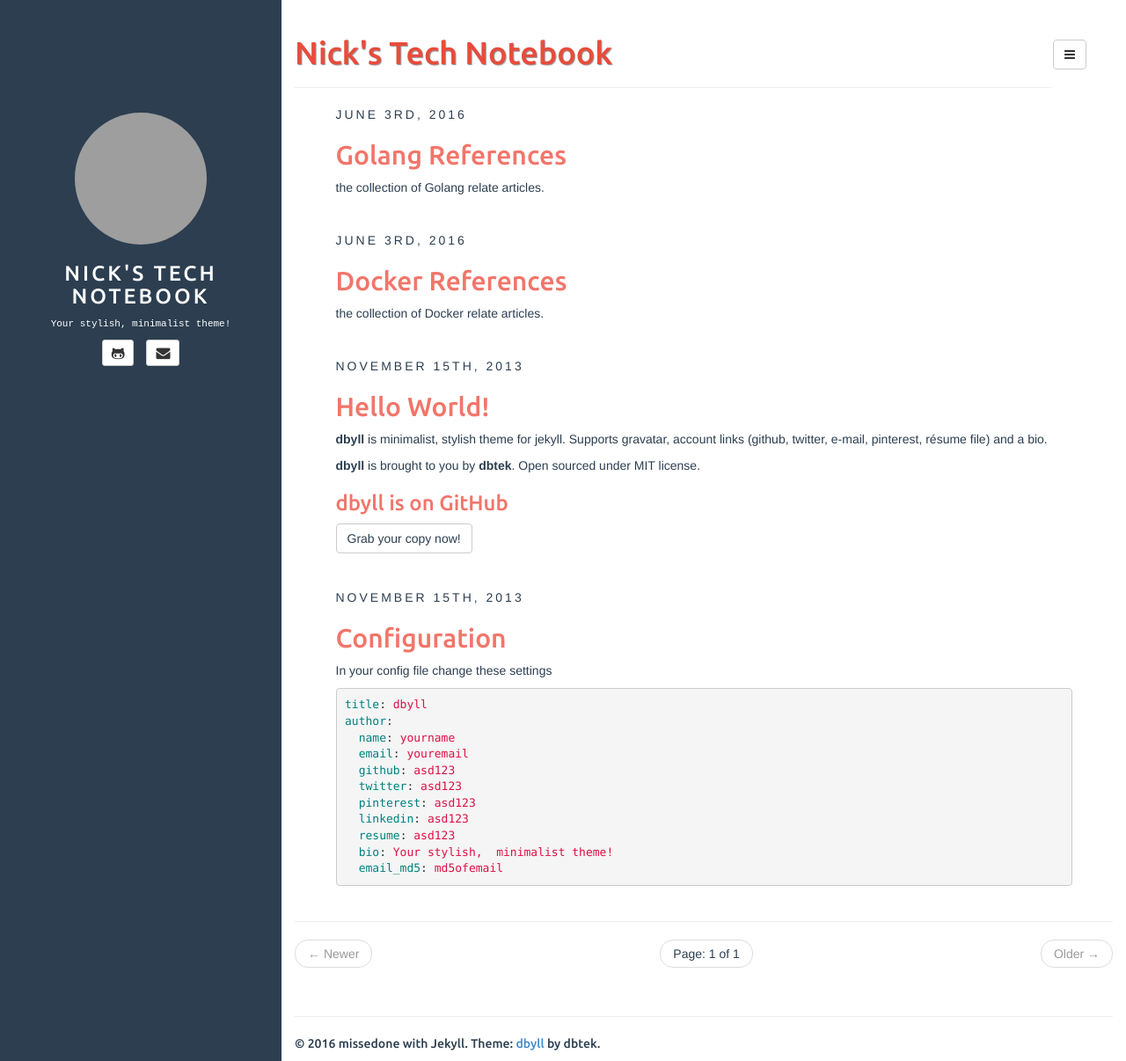
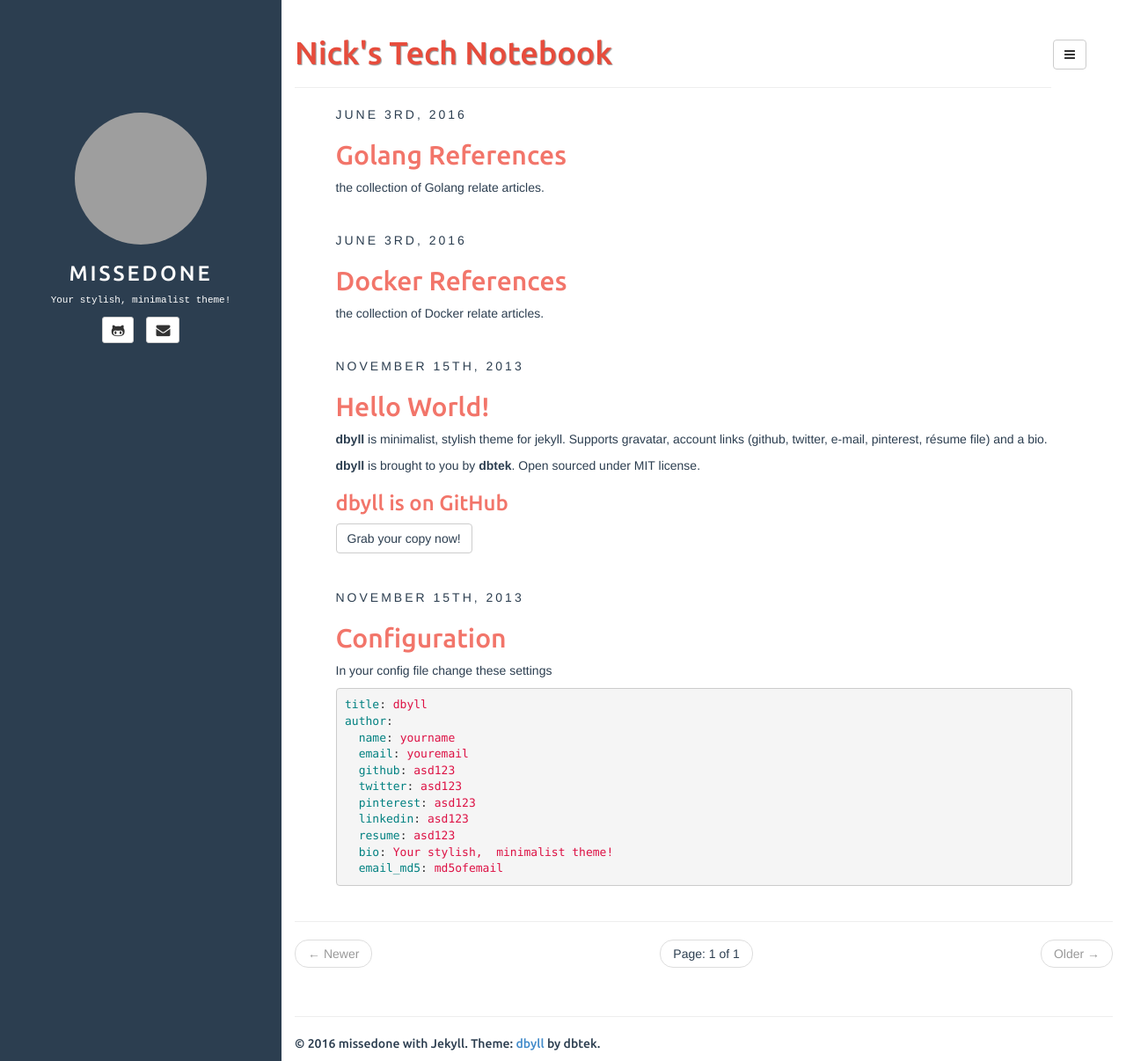
Before and after one commit to missedone/missedone.github.io, a Jekyll site: the page built from index.html, in a window 1280 px wide and 1206 px high. Shown: the whole window at 88% size. Built offline with Jekyll 4.4.1, drawn with Linux system fonts in a browser that asks for light colours; the list of posts is cut into pages by our own code; grey boxes are pictures that could not be loaded.

Commit message:
try fix name

```diff
--- a/_config.yml
+++ b/_config.yml
@@ -7,7 +7,7 @@ highlighter: pygments
 markdown: kramdown
 disqus: missedone
 google_analytics: missedone
-title: Nick's Tech Notebook
+title: missedone
 
 defaults:
   -
```
